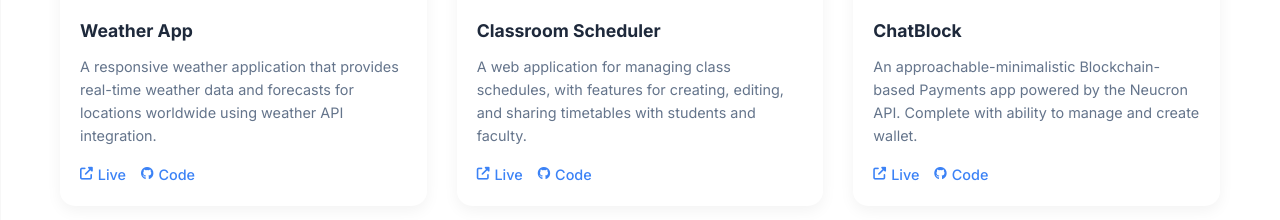
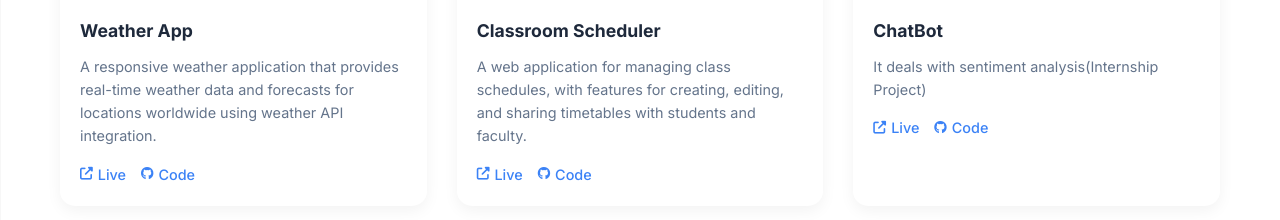
Before and after one commit to 2003-HRitik/Portfolio-, a plain HTML site: page index.html in a window 1280 px wide. Shown: the part 2644-2864 px from the top of the page. Drawn offline with nearby package versions, Linux system fonts and the light colour scheme.

Commit message:
Update index.html

```diff
--- a/index.html
+++ b/index.html
@@ -837,7 +837,7 @@
         <div class="container">
             <h2 class="section-title">About Me</h2>
             <div class="about-content">
-                <p>Passionate software developer with expertise in full-stack development and problem-solving. I specialize in creating efficient, scalable, and user-friendly applications that solve real-world problems.</p>
+                <p>Passionate software developer with expertise in frontend development and problem-solving. I specialize in creating efficient, scalable, and user-friendly applications that solve real-world problems.</p>
                 <p>With a strong foundation in computer science principles and hands-on experience with modern technologies, I bridge the gap between technical complexity and user needs. My approach combines clean code, thoughtful architecture, and attention to detail.</p>
                 <p>When I'm not coding, you can find me contributing to open-source projects, learning new technologies, or mentoring aspiring developers. I believe in continuous learning and sharing knowledge with the community.</p>
             </div>
@@ -927,8 +927,8 @@
                         <img src="assets/images/chatblock.jpg" alt="ChatBlock">
                     </div>
                     <div class="project-info">
-                        <h3>ChatBlock</h3>
-                        <p>An approachable-minimalistic Blockchain-based Payments app powered by the Neucron API. Complete with ability to manage and create wallet.</p>
+                        <h3>ChatBot</h3>
+                        <p>It deals with sentiment analysis(Internship Project)</p>
                         <div class="project-links">
                             <a href="#" target="_blank"><i class="fas fa-external-link-alt"></i> Live</a>
                             <a href="https://github.com/2003-HRitik/Chatblock-" target="_blank"><i class="fab fa-github"></i> Code</a>
```
